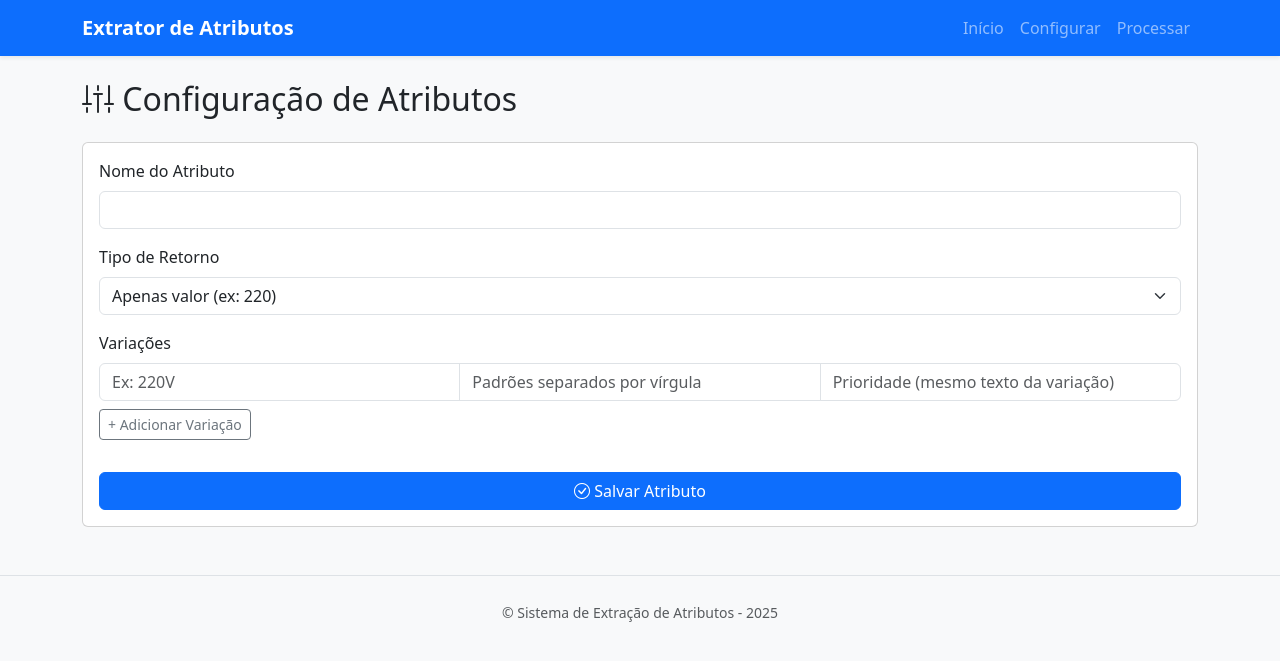
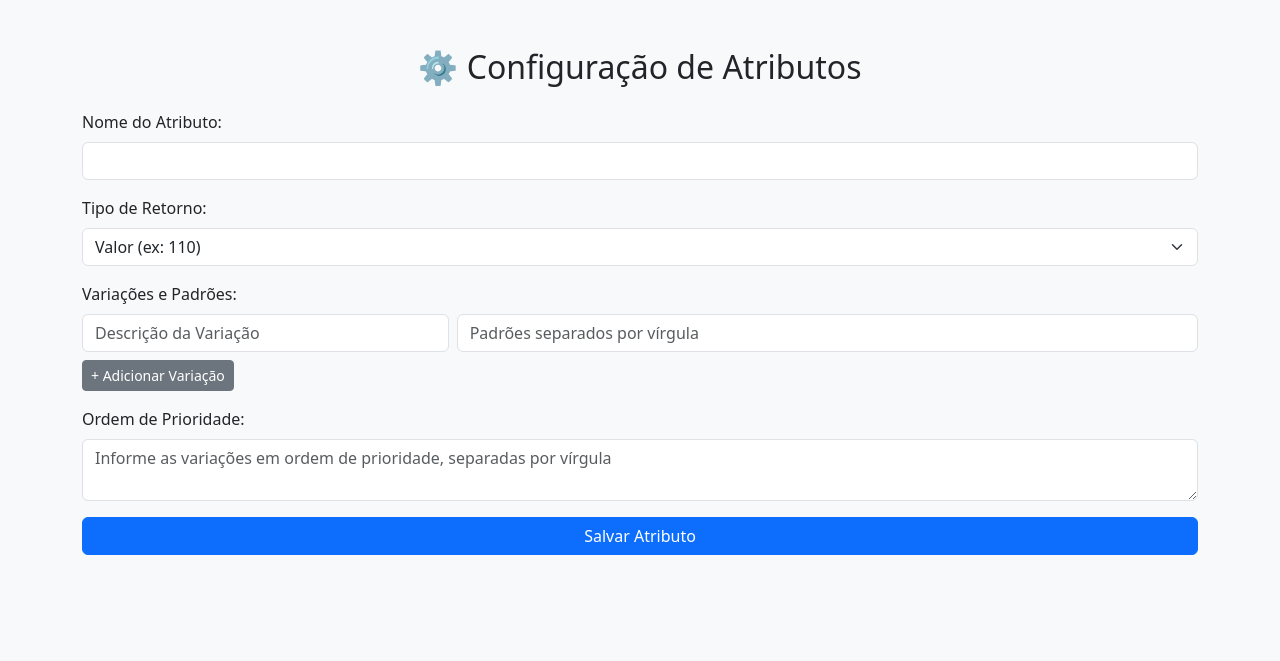
Before and after one commit to Douglasprojetospro/extrator-atributos-web, a Flask app: page /configurar in a window 1280 px wide. Shown: the top 661 px of the page. Run offline with Flask 3, Linux system fonts and the light colour scheme.

Commit message:
Update configurar.html

```diff
--- a/templates/configurar.html
+++ b/templates/configurar.html
@@ -1,87 +1,98 @@
-{% extends "base.html" %}
+<!DOCTYPE html>
+<html lang="pt-BR">
+<head>
+  <meta charset="UTF-8">
+  <title>Configurar Atributos</title>
+  <link rel="stylesheet" href="https://cdn.jsdelivr.net/npm/bootstrap@5.3.0/dist/css/bootstrap.min.css">
+</head>
+<body class="bg-light">
+  <div class="container py-5">
+    <h2 class="text-center mb-4">⚙️ Configuração de Atributos</h2>
 
-{% block title %}Configurar Atributos{% endblock %}
+    {% with messages = get_flashed_messages(with_categories=true) %}
+      {% if messages %}
+        {% for category, message in messages %}
+          <div class="alert alert-{{ 'danger' if category == 'error' else 'success' }} alert-dismissible fade show" role="alert">
+            {{ message }}
+            <button type="button" class="btn-close" data-bs-dismiss="alert" aria-label="Fechar"></button>
+          </div>
+        {% endfor %}
+      {% endif %}
+    {% endwith %}
 
-{% block content %}
-<h2 class="mb-4"><i class="bi bi-sliders2-vertical"></i> Configuração de Atributos</h2>
-
-<form method="POST" action="/configurar">
-    <div class="card mb-4">
-        <div class="card-body">
+    <form method="POST">
       <div class="mb-3">
-                <label class="form-label">Nome do Atributo</label>
-                <input type="text" name="nome" class="form-control" required>
+        <label for="nome" class="form-label">Nome do Atributo:</label>
+        <input type="text" class="form-control" id="nome" name="nome" required>
       </div>
 
       <div class="mb-3">
-                <label class="form-label">Tipo de Retorno</label>
-                <select name="tipo_retorno" class="form-select" required>
-                    <option value="valor">Apenas valor (ex: 220)</option>
-                    <option value="texto">Texto (ex: 220V)</option>
-                    <option value="completo">Completo (ex: Voltagem: 220V)</option>
+        <label for="tipo_retorno" class="form-label">Tipo de Retorno:</label>
+        <select class="form-select" id="tipo_retorno" name="tipo_retorno" required>
+          <option value="valor">Valor (ex: 110)</option>
+          <option value="texto">Texto Padrão (ex: 110V)</option>
+          <option value="completo">Descrição Completa (ex: Voltagem: 110V)</option>
         </select>
       </div>
 
       <div class="mb-3">
-                <label class="form-label">Variações</label>
+        <label class="form-label">Variações e Padrões:</label>
         <div id="variacoes-container">
-                    <div class="input-group mb-2">
-                        <input type="text" name="variacoes" class="form-control" placeholder="Ex: 220V">
-                        <input type="text" name="padroes" class="form-control" placeholder="Padrões separados por vírgula">
-                        <input type="text" name="prioridade" class="form-control" placeholder="Prioridade (mesmo texto da variação)">
+          <div class="row g-2 mb-2">
+            <div class="col-md-4">
+              <input type="text" class="form-control" name="variacoes" placeholder="Descrição da Variação" required>
+            </div>
+            <div class="col-md-8">
+              <input type="text" class="form-control" name="padroes" placeholder="Padrões separados por vírgula" required>
             </div>
           </div>
-                <button type="button" class="btn btn-outline-secondary btn-sm" onclick="addVariacao()">+ Adicionar Variação</button>
+        </div>
+        <button type="button" class="btn btn-sm btn-secondary" onclick="addVariacao()">+ Adicionar Variação</button>
       </div>
 
-            <button type="submit" class="btn btn-primary w-100 mt-3">
-                <i class="bi bi-check-circle"></i> Salvar Atributo
-            </button>
+      <div class="mb-3">
+        <label class="form-label">Ordem de Prioridade:</label>
+        <textarea name="prioridade" class="form-control" rows="2" placeholder="Informe as variações em ordem de prioridade, separadas por vírgula" required></textarea>
       </div>
+
+      <div class="d-grid">
+        <button type="submit" class="btn btn-primary">Salvar Atributo</button>
       </div>
     </form>
 
     {% if atributos %}
-<div class="card">
-    <div class="card-header"><strong>Atributos Configurados</strong></div>
-    <div class="card-body p-0">
-        <table class="table table-striped m-0">
-            <thead>
-                <tr>
-                    <th>Nome</th>
-                    <th>Tipo de Retorno</th>
-                    <th>Variações</th>
-                </tr>
-            </thead>
-            <tbody>
+      <hr>
+      <h4 class="mt-5">🔎 Atributos Configurados</h4>
+      <ul class="list-group mt-3">
         {% for nome, config in atributos.items() %}
-                <tr>
-                    <td>{{ nome }}</td>
-                    <td>{{ config.tipo_retorno }}</td>
-                    <td>
-                        {% for var in config.variacoes %}
-                            <span class="badge bg-secondary">{{ var.descricao }}</span>
+          <li class="list-group-item">
+            <strong>{{ nome }}</strong> — Tipo: {{ config.tipo_retorno }} — Variações: {{ config.variacoes | length }}
+          </li>
         {% endfor %}
-                    </td>
-                </tr>
-                {% endfor %}
-            </tbody>
-        </table>
-    </div>
+      </ul>
+      <div class="text-end mt-4">
+        <a href="{{ url_for('processar') }}" class="btn btn-success">➡️ Processar Planilha</a>
       </div>
     {% endif %}
+  </div>
 
   <script>
     function addVariacao() {
       const container = document.getElementById("variacoes-container");
-        const div = document.createElement("div");
-        div.className = "input-group mb-2";
-        div.innerHTML = `
-            <input type="text" name="variacoes" class="form-control" placeholder="Ex: 220V">
-            <input type="text" name="padroes" class="form-control" placeholder="Padrões separados por vírgula">
-            <input type="text" name="prioridade" class="form-control" placeholder="Prioridade (mesmo texto da variação)">
+      const linha = document.createElement("div");
+      linha.className = "row g-2 mb-2";
+      linha.innerHTML = `
+        <div class="col-md-4">
+          <input type="text" class="form-control" name="variacoes" placeholder="Descrição da Variação" required>
+        </div>
+        <div class="col-md-8">
+          <input type="text" class="form-control" name="padroes" placeholder="Padrões separados por vírgula" required>
+        </div>
       `;
-        container.appendChild(div);
+      container.appendChild(linha);
     }
   </script>
-{% endblock %}
+
+  <script src="https://cdn.jsdelivr.net/npm/bootstrap@5.3.0/dist/js/bootstrap.bundle.min.js"></script>
+</body>
+</html>
```
Lines whose indentation alone changed are shown as unchanged.
